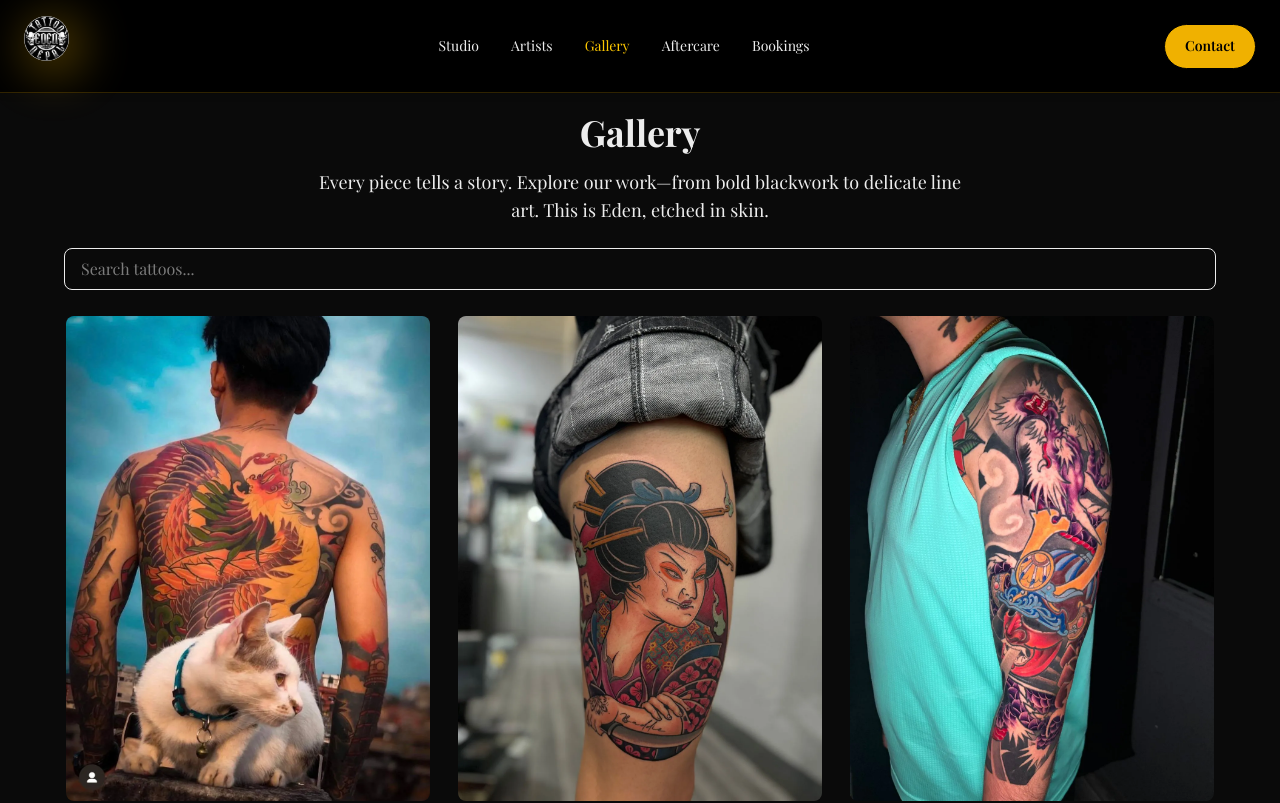
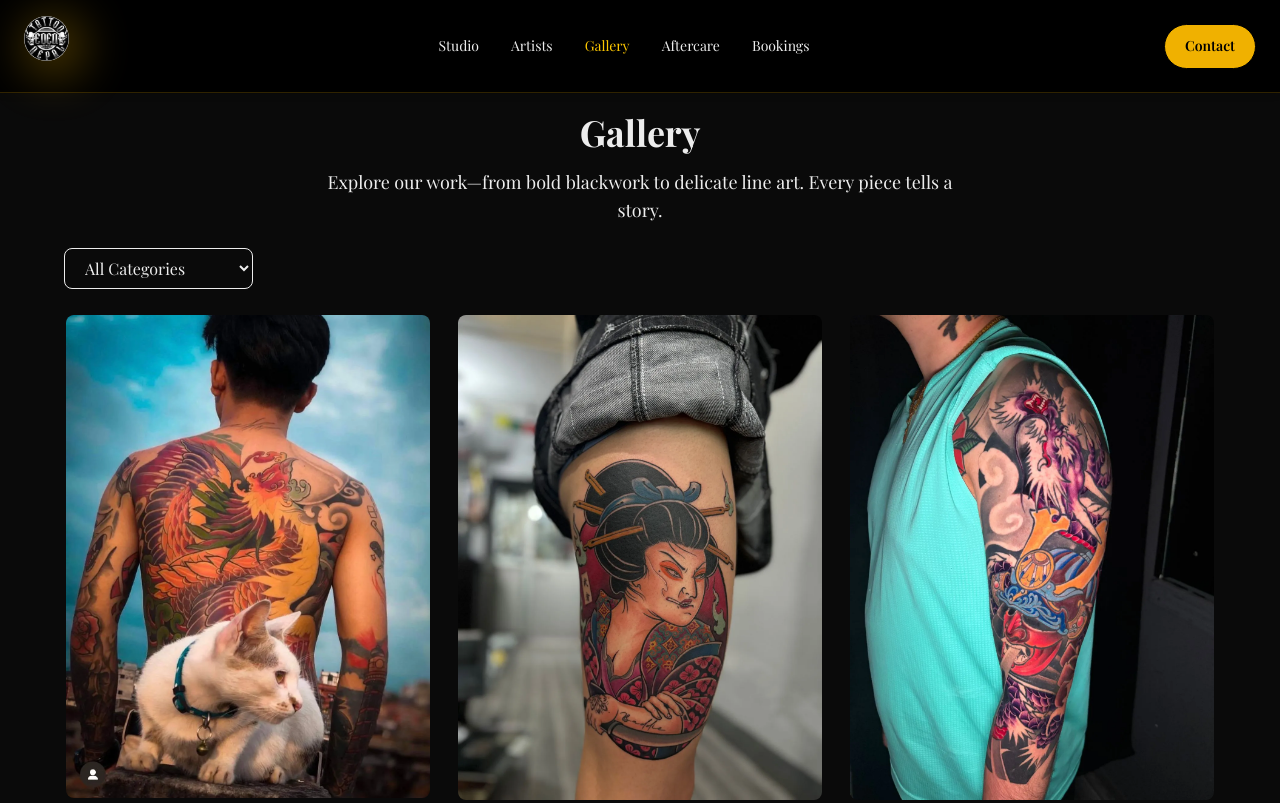
Before and after one commit to pdvladking/eden-tattoo-studio, a Next.js app: page /gallery in a window 1280 px wide. Shown: the top 803 px of the page. Built offline with nearby package versions, Linux system fonts and the light colour scheme; a web font is replaced by a local one.

Commit message:
✅ UX Polish

```diff
--- a/package.json
+++ b/package.json
@@ -15,7 +15,8 @@
     "next": "^15.5.2",
     "react": "19.1.0",
     "react-dom": "19.1.0",
-    "react-icons": "^5.5.0"
+    "react-icons": "^5.5.0",
+    "react-masonry-css": "^1.0.16"
   },
   "devDependencies": {
     "@eslint/eslintrc": "^3",
--- a/src/pages/artists.js
+++ b/src/pages/artists.js
@@ -66,6 +66,12 @@ export default function ArtistPage() {
                 bio: "Sagar Rana Magar is the founder of Eden Tattoo Nepal, located in Thamel, Kathmandu. Known for his precision in fine-line work and his ability to blend traditional Nepali motifs with modern design, Sagar has built a reputation for intentional artistry and studio discipline. His approach to tattooing is rooted in ritual, hygiene, and emotional resonance—every piece is engineered to reflect the client’s story, not just inked for aesthetics.",
                 img: "/assets/artists/sagar.webp",
               },
+              {
+                name: "Priska Dewan",
+                role: "Piercing Artist",
+                bio: "Priska brings precision and calm to every piercing session.She’s known for her steady hand and a quiet focus that puts clients at ease.",
+                img: "/assets/artists/placeholder.webp",
+              },
             ].map((artist, idx) => (
               <div
                 key={idx}
--- a/src/pages/gallery.js
+++ b/src/pages/gallery.js
@@ -1,33 +1,93 @@
+"use client";
+
 import Head from "next/head";
 import Image from "next/image";
 import Navbar from "@/components/Navbar";
 import Link from "next/link";
 import { motion } from "framer-motion";
-import { useState } from "react";
+import { useState, useMemo } from "react";
+
+const allImages = [
+  {
+    src: "/assets/gallery/ink-1.webp",
+    category: "oriental",
+    date: "2025-09-28",
+  },
+  {
+    src: "/assets/gallery/ink-2.webp",
+    category: "geometric",
+    date: "2025-09-27",
+  },
+  {
+    src: "/assets/gallery/ink-3.webp",
+    category: "polynesian",
+    date: "2025-09-26",
+  },
+  {
+    src: "/assets/gallery/ink-4.webp",
+    category: "fine-line",
+    date: "2025-09-25",
+  },
+  {
+    src: "/assets/gallery/ink-5.webp",
+    category: "realism",
+    date: "2025-09-24",
+  },
+  {
+    src: "/assets/gallery/ink-6.webp",
+    category: "oriental",
+    date: "2025-09-23",
+  },
+  {
+    src: "/assets/gallery/ink-7.webp",
+    category: "geometric",
+    date: "2025-09-22",
+  },
+  {
+    src: "/assets/gallery/ink-8.webp",
+    category: "polynesian",
+    date: "2025-09-21",
+  },
+  {
+    src: "/assets/gallery/ink-9.webp",
+    category: "fine-line",
+    date: "2025-09-20",
+  },
+  {
+    src: "/assets/gallery/ink-10.webp",
+    category: "realism",
+    date: "2025-09-19",
+  },
+  {
+    src: "/assets/gallery/ink-11.webp",
+    category: "oriental",
+    date: "2025-09-18",
+  },
+  {
+    src: "/assets/gallery/ink-12.webp",
+    category: "geometric",
+    date: "2025-09-17",
+  },
+  {
+    src: "/assets/gallery/ink-13.webp",
+    category: "polynesian",
+    date: "2025-09-16",
+  },
+  {
+    src: "/assets/gallery/ink-14.webp",
+    category: "fine-line",
+    date: "2025-09-15",
+  },
+];
 
 export default function GalleryPage() {
-  const [query, setQuery] = useState("");
+  const [category, setCategory] = useState("all");
 
-  const images = [
-    "/assets/gallery/ink-1.webp",
-    "/assets/gallery/ink-2.webp",
-    "/assets/gallery/ink-3.webp",
-    "/assets/gallery/ink-4.webp",
-    "/assets/gallery/ink-5.webp",
-    "/assets/gallery/ink-6.webp",
-    "/assets/gallery/ink-7.webp",
-    "/assets/gallery/ink-8.webp",
-    "/assets/gallery/ink-9.webp",
-    "/assets/gallery/ink-10.webp",
-    "/assets/gallery/ink-11.webp",
-    "/assets/gallery/ink-12.webp",
-    "/assets/gallery/ink-13.webp",
-    "/assets/gallery/ink-14.webp",
-  ];
-
-  const filteredImages = images.filter((src) =>
-    src.toLowerCase().includes(query.toLowerCase())
-  );
+  const filteredImages = useMemo(() => {
+    return category === "all"
+      ? allImages
+      : allImages.filter((img) => img.category === category);
+  }, [category]);
 
   return (
     <>
@@ -37,29 +97,6 @@ export default function GalleryPage() {
           name="description"
           content="Explore our tattoo gallery—bold ink, fine-line elegance, and stories etched in skin. Eden Tattoo Nepal showcases precision and passion."
         />
-        <meta
-          name="keywords"
-          content="Tattoo Gallery Nepal, Blackwork Tattoos, Fine-line Ink, Eden Tattoo Kathmandu"
-        />
-        <meta name="author" content="Eden Tattoo Nepal" />
-        <meta name="geo.region" content="NP-BA" />
-        <meta name="geo.placename" content="Thamel, Kathmandu" />
-        <meta name="geo.position" content="27.73384;85.38173" />
-
-        {/* Open Graph */}
-        <meta property="og:title" content="Gallery | Eden Tattoo Nepal" />
-        <meta
-          property="og:description"
-          content="Browse Eden Tattoo Nepal's gallery of bold blackwork and delicate line art. Every piece tells a story."
-        />
-        <meta property="og:image" content="/assets/gallery/ink-1.webp" />
-        <meta
-          property="og:url"
-          content="https://www.edentattoonepal.com/gallery"
-        />
-        <meta property="og:type" content="article" />
-
-        {/* Canonical */}
         <link rel="canonical" href="https://www.edentattoonepal.com/gallery" />
       </Head>
 
@@ -82,44 +119,57 @@ export default function GalleryPage() {
             transition={{ duration: 0.6, delay: 0.2 }}
             className="text-lg text-bone/80 max-w-2xl mx-auto"
           >
-            Every piece tells a story. Explore our work—from bold blackwork to
-            delicate line art. This is Eden, etched in skin.
+            Explore our work—from bold blackwork to delicate line art. Every
+            piece tells a story.
           </motion.p>
         </section>
 
-        {/* Search Input */}
+        {/* Category Filter */}
         <section className="px-6 py-6 bg-bone text-ink">
           <div className="max-w-6xl mx-auto">
-            <input
-              type="text"
-              placeholder="Search tattoos..."
-              value={query}
-              onChange={(e) => setQuery(e.target.value)}
-              className="w-full px-4 py-2 rounded-lg border border-ink bg-bone text-ink focus:outline-none focus:ring-2 focus:ring-yellow-500"
-            />
+            <select
+              value={category}
+              onChange={(e) => setCategory(e.target.value)}
+              className="px-4 py-2 rounded-lg border border-ink bg-bone text-ink focus:outline-none focus:ring-2 focus:ring-yellow-500"
+            >
+              <option value="all">All Categories</option>
+              <option value="oriental">Oriental Tattoos</option>
+              <option value="geometric">Geometric Tattoos</option>
+              <option value="polynesian">Polynesian Tattoos</option>
+              <option value="fine-line">Fine Line Tattoos</option>
+              <option value="realism">Realism Tattoos</option>
+            </select>
           </div>
         </section>
 
-        {/* Image Grid */}
+        {/* Cluster Grid */}
         <section className="pb-14 px-6 bg-bone text-ink">
           <div className="max-w-6xl mx-auto grid grid-cols-1 sm:grid-cols-2 md:grid-cols-3 gap-6">
-            {filteredImages.map((src, idx) => (
+            {filteredImages.map((img, idx) => (
               <motion.div
                 key={idx}
                 initial={{ opacity: 0, scale: 0.95 }}
                 whileInView={{ opacity: 1, scale: 1 }}
                 transition={{ duration: 0.5, delay: idx * 0.1 }}
                 viewport={{ once: true }}
-                className="group rounded-lg overflow-hidden border-2 border-transparent hover:border-yellow-500 transform transition duration-300 hover:scale-[1.03] hover:shadow-2xl"
+                className="rounded-lg overflow-hidden border-2 border-transparent
+                  hover:border-yellow-500 hover:shadow-yellow-500/20
+                  transform transition-transform duration-300 ease-out
+                  hover:scale-[1.03] hover:-translate-y-1 group"
               >
-                <Image
-                  src={src}
-                  alt={`Tattoo ${idx + 1}`}
-                  width={600}
-                  height={600}
-                  loading="lazy"
-                  className="object-cover w-full h-full rounded-lg"
-                />
+                <div className="relative">
+                  <Image
+                    src={img.src}
+                    alt={`Tattoo ${idx + 1}`}
+                    width={600}
+                    height={400}
+                    className="w-full h-auto object-cover rounded-lg"
+                    loading="lazy"
+                  />
+                  <div className="absolute bottom-0 left-0 w-full bg-black/60 text-white text-xs px-2 py-1 opacity-0 group-hover:opacity-100 transition">
+                    {img.category} • {new Date(img.date).toLocaleDateString()}
+                  </div>
+                </div>
               </motion.div>
             ))}
           </div>
```
Also changed, not shown: 1 other file (tests, documents, lock files or other folders).
